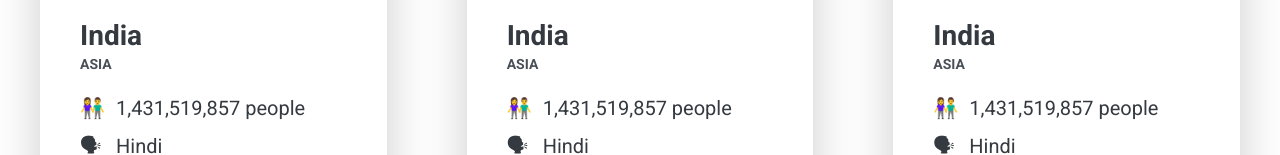
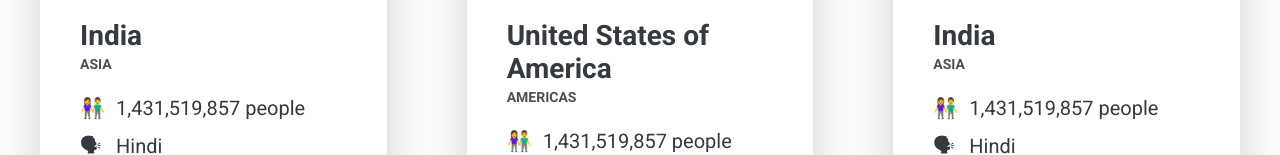
Before and after one commit to raghavthapar7/Country-Data, a plain HTML site: page index.html in a window 1280 px wide. Shown: the part 496-651 px from the top of the page. Drawn offline with Linux system fonts and the light colour scheme.

Commit message:
Added some dummy data

```diff
--- a/index.html
+++ b/index.html
@@ -46,8 +46,8 @@
           />
           <div class="country-data">
             <div class="country-header">
-              <h2 class="country-name">India</h2>
-              <h3 class="country-region">Asia</h3>
+              <h2 class="country-name">United States of America</h2>
+              <h3 class="country-region">Americas</h3>
             </div>
 
             <p class="country-row"><span>👫</span>1,431,519,857 people</p>
```
